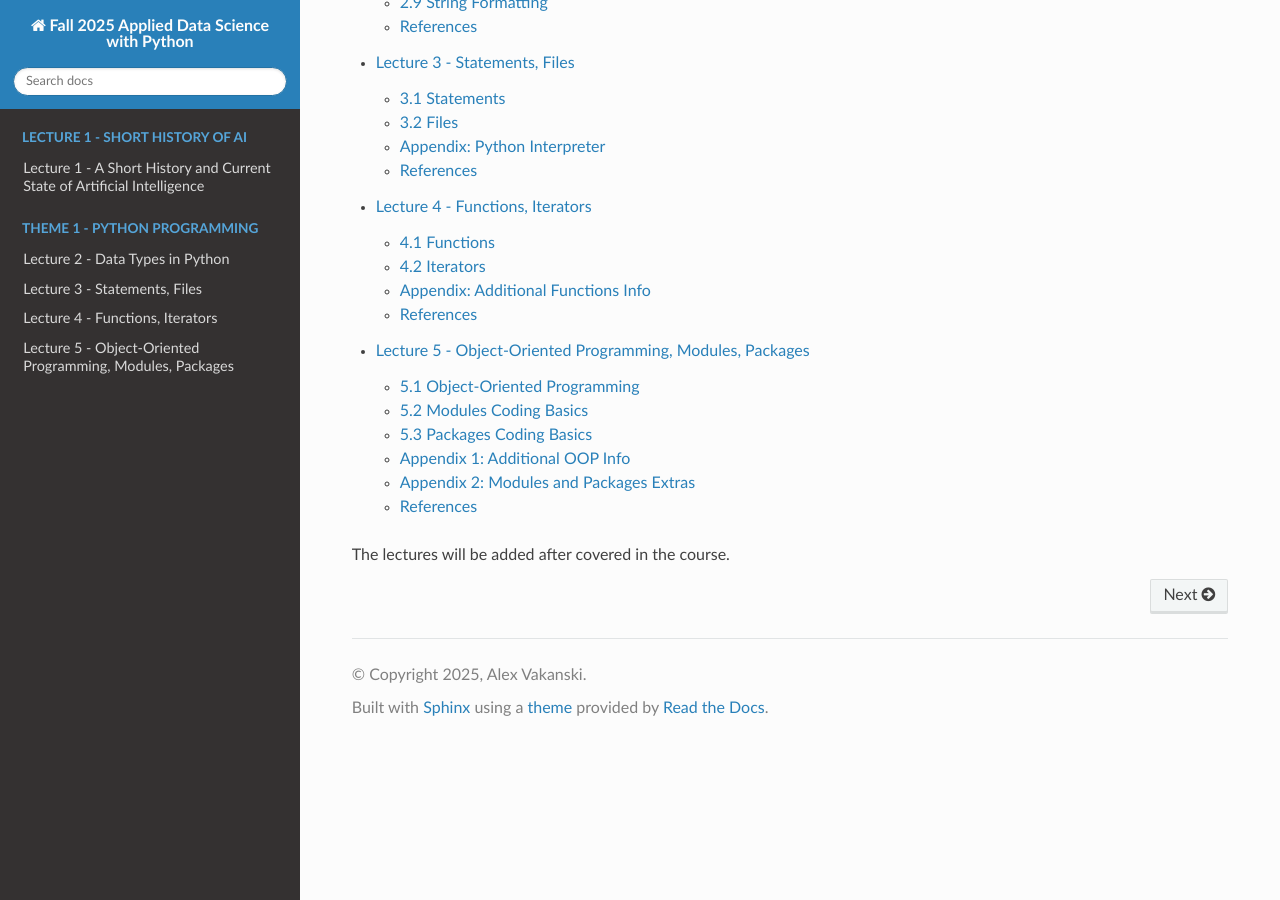
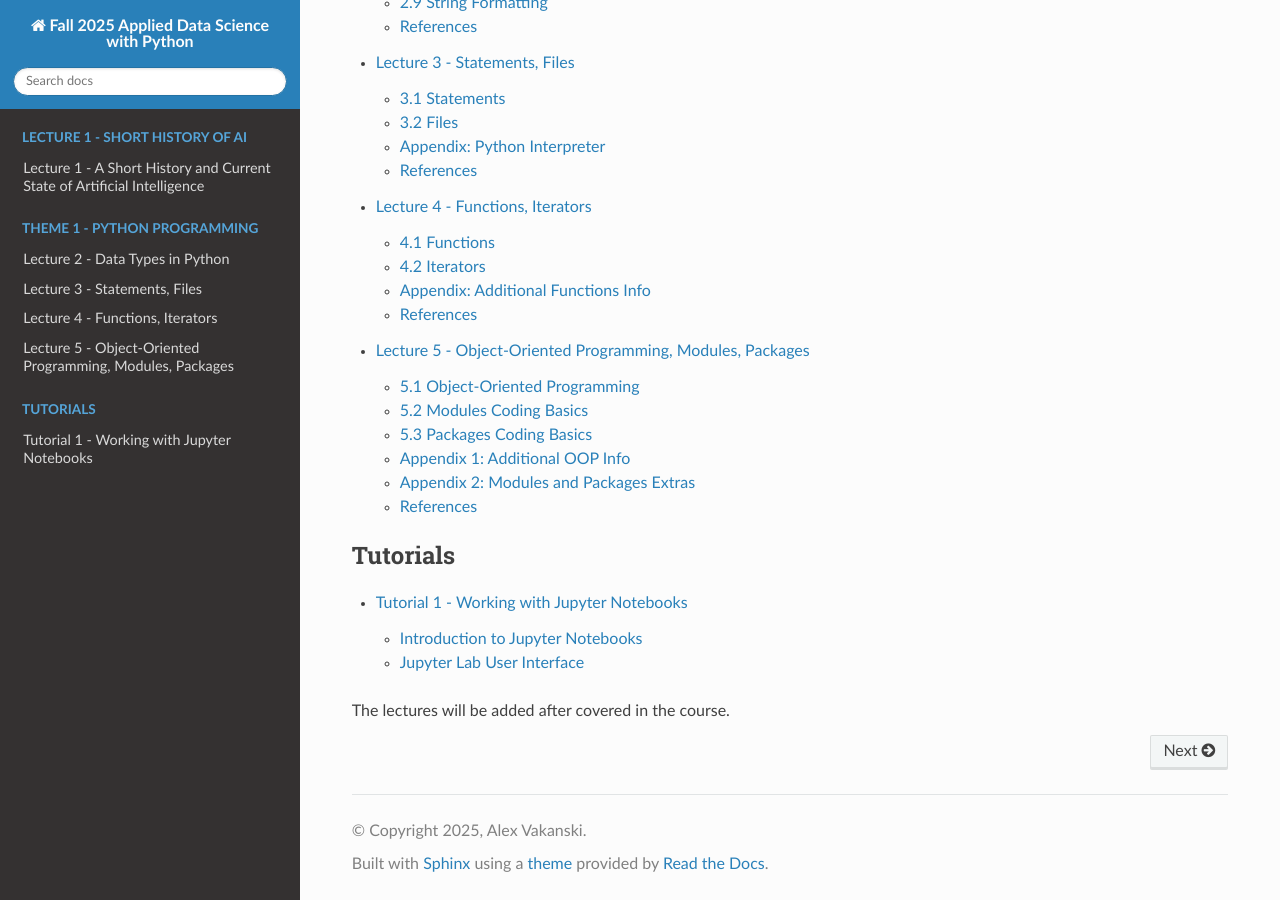
Before and after one commit to avakanski/Fall-2025-Applied-Data-Science-with-Python, a Sphinx documentation site: the page built from docs/index.rst, in a window 1280 px wide and 900 px high, scrolled down 1918 px. Built offline with Sphinx 7.4.7 and the Read the Docs theme 3.1.0, drawn with Linux system fonts in a browser that asks for light colours.

Commit message:
Update index.rst

```diff
--- a/docs/index.rst
+++ b/docs/index.rst
@@ -60,4 +60,10 @@ Lectures
    Lectures/Theme_1-Python_Programming/Lecture_4-Functions,_Iterators/Lecture_4-Functions,_Iterators.ipynb
    Lectures/Theme_1-Python_Programming/Lecture_5-OOP,_Modules,_Packages/Lecture_5-OOP,_Modules,_Packages.ipynb
 
+.. toctree::
+   :caption: Tutorials
+   :maxdepth: 2
+
+   Lectures/Tutorials/Tutorial_1-Jupyter_Notebooks/Tutorial_1-Jupyter_Notebooks.ipynb
+
 The lectures will be added after covered in the course.
```
